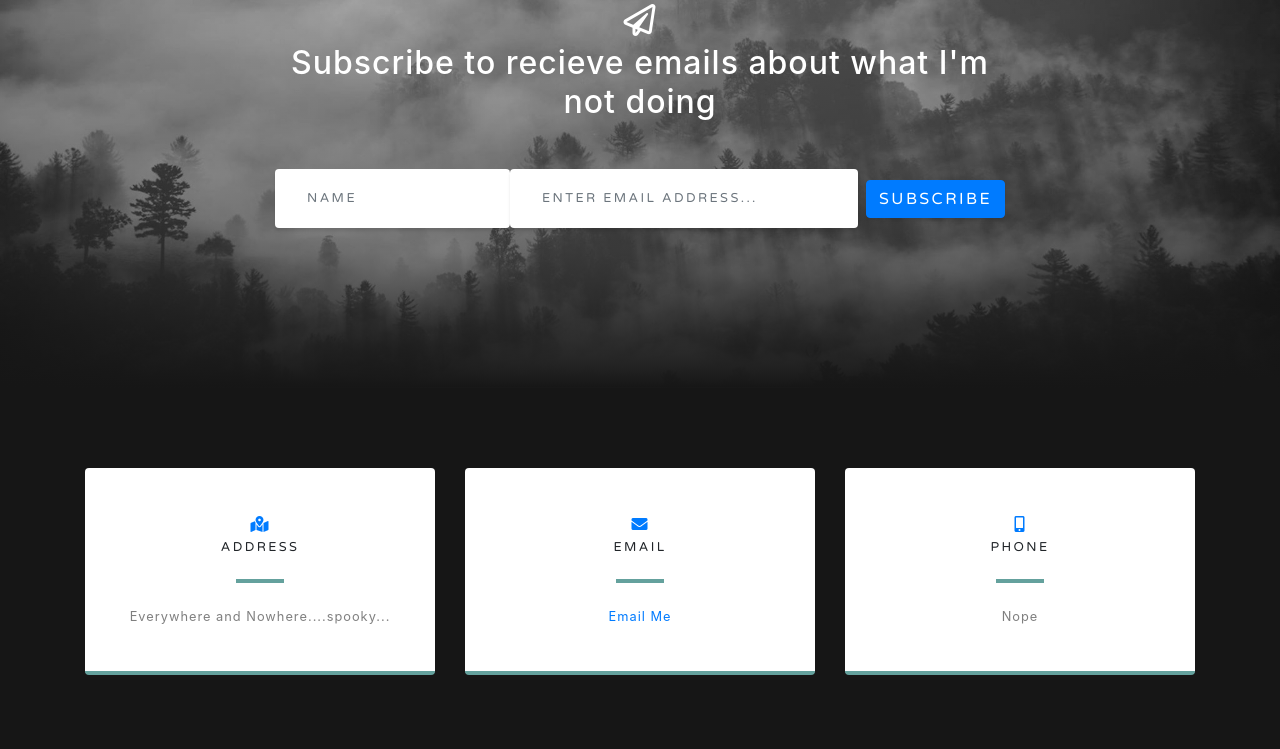
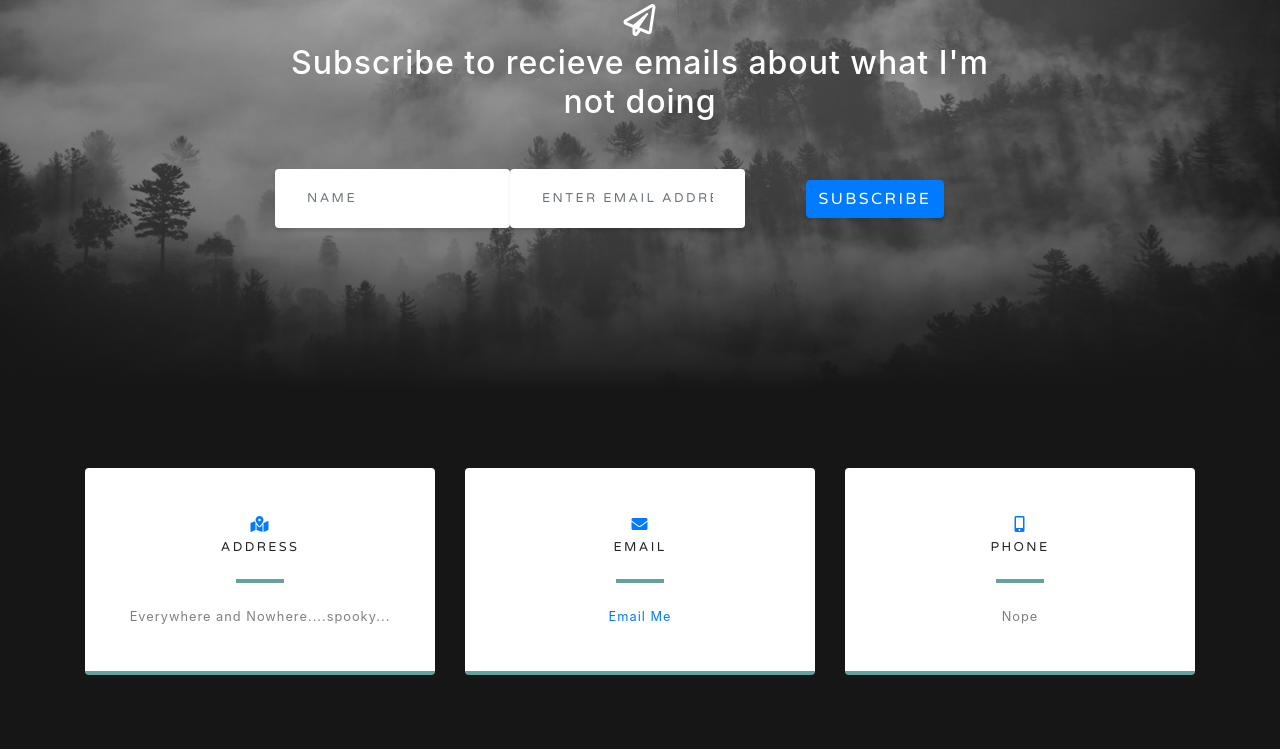
Before and after one commit to ekarlzen/ekarlzen.github.io, a website with bundled scripts: page index.html in a window 1280 px wide. Shown: the part 2862-3611 px from the top of the page. Built offline with nearby package versions, Linux system fonts and the light colour scheme.

Commit message:
Update index.html

```diff
--- a/index.html
+++ b/index.html
@@ -143,7 +143,7 @@
             <form class="form-inline d-flex">
 				<form method="post" action="https://formspree.io/ekarlzen@asu.edu">
 			  <input type="text" name="name" class="form-control"id="inputName"placeholder="Name">
-              <input type="email" name="_replyto" class="form-control flex-fill mr-0 mr-sm-2 mb-3 mb-sm-0" id="inputEmail" placeholder="Enter email address...">
+              <input type="email" name="_replyto" class="form-control" id="inputEmail" placeholder="Enter email address...">
               <button type="submit" class="btn btn-primary mx-auto">Subscribe</button>
 				</form>
             </form>
```
